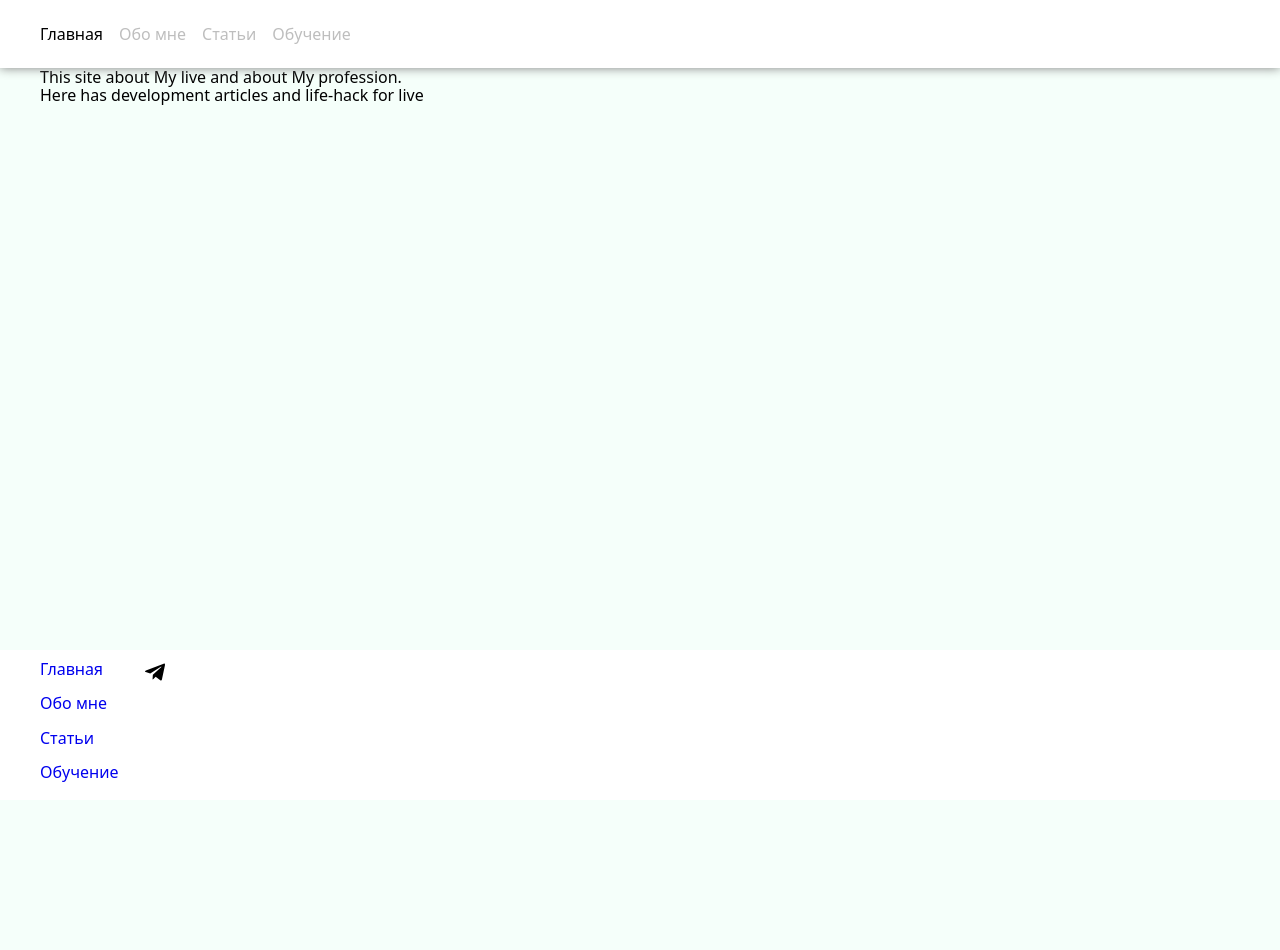
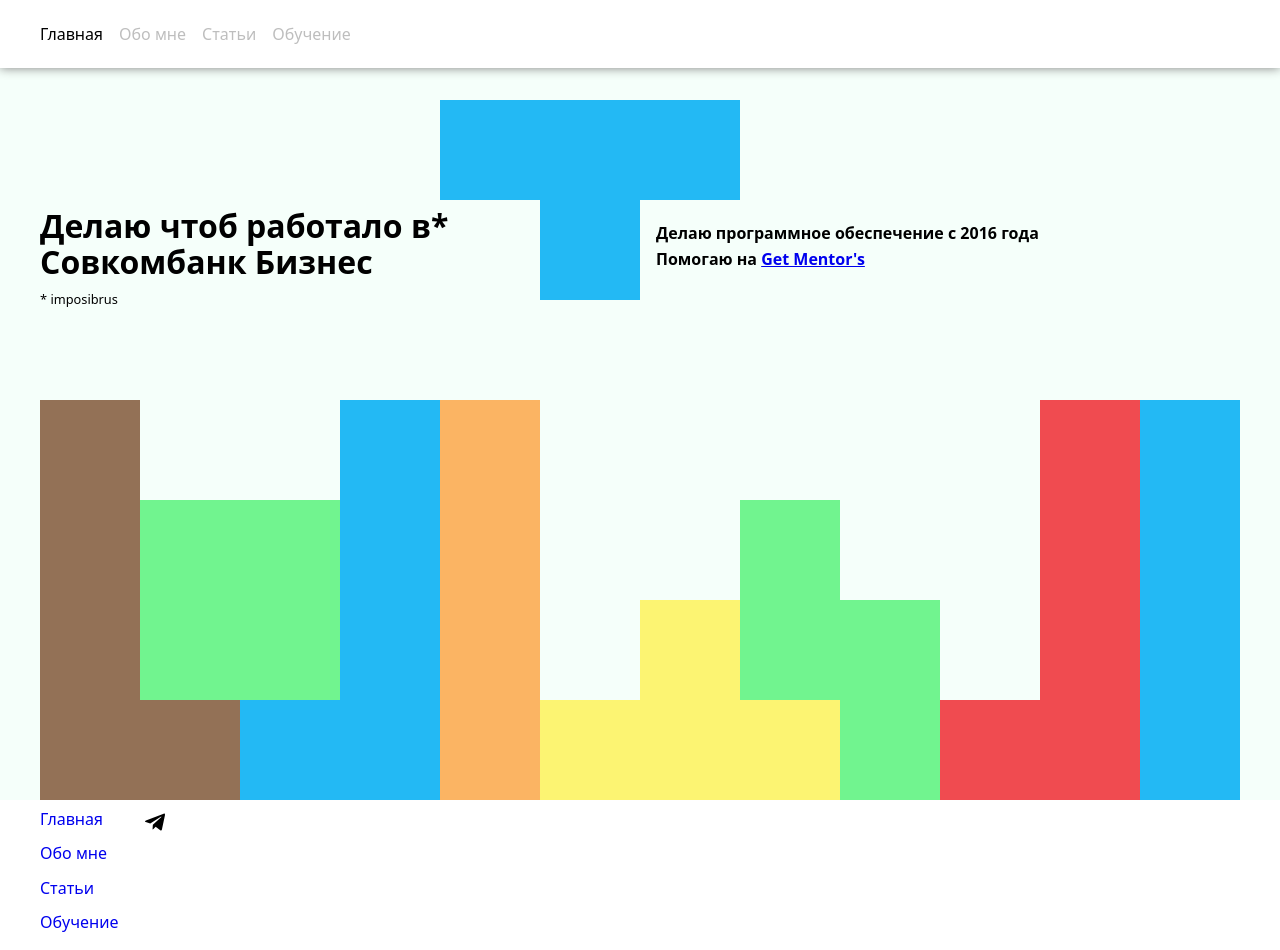
Before and after one commit to themaloves/github-pages-react-app, a React (Create React App) app: page / in a window 1280 px wide. Before the commit the page ends 800 px from the top, so only its background shows below. Built offline with nearby package versions, Linux system fonts and the light colour scheme; some icons are missing.

Commit message:
Project
> Рефакторинг
* Компонента Typography
* Preview

> Измененно
* Стили общие для тэгов заголовов
* Высота app

```diff
--- a/src/App.module.scss
+++ b/src/App.module.scss
@@ -4,13 +4,13 @@
   max-width: 1200px;
   min-width: 320px;
   margin: 0 auto;
-  padding: 68px 0 0;
-  min-height: calc(100vh - 150px);
+  min-height: calc(100vh - 68px);
 }
 
 @media #{$not-desktop} {
   .section {
     margin: 0 0;
-    padding: 48px 8px 8px;
+    padding: 0 8px;
+    min-height: calc(100vh - 48px);
   }
 }
--- a/src/App.tsx
+++ b/src/App.tsx
@@ -11,6 +11,7 @@
 import { NavContainer, FooterContainer } from 'containers';
 
 import s from './App.module.scss';
+import 'css/global.scss';
 
 export const App = () => {
 	return (
--- a/src/components/Typography/Typography.module.scss
+++ b/src/components/Typography/Typography.module.scss
@@ -1,5 +1,8 @@
+@import 'src/css/var';
+
 .h1 {
   font-size: 32px;
+  line-height: 36px;
 }
 
 .h2 {
@@ -29,3 +32,10 @@
 .caption {
   font-size: 8px;
 }
+
+@media #{$phone} {
+  .h1 {
+    font-size: 24px;
+    line-height: 28px;
+  }
+}
--- a/src/components/Typography/index.tsx
+++ b/src/components/Typography/index.tsx
@@ -1,5 +1,4 @@
 import React from 'react';
-import classNames from 'classnames';
 import s from './Typography.module.scss';
 
 export enum VariantTypography {
--- a/src/containers/NavContainer/NavContainer.module.scss
+++ b/src/containers/NavContainer/NavContainer.module.scss
@@ -6,7 +6,7 @@
   width: 100%;
   min-width: 320px;
   height: 68px;
-  position: absolute;
+  position: sticky;
   background-color: $white;
   box-shadow: 0 0 10px 0 $gray;
 }
@@ -48,7 +48,7 @@
 
 .menuMedia {
   position: absolute;
-  height: calc(100vh - 48px - 150px);
+  height: calc(100vh - 48px);
   width: 100%;
   top: 48px;
   left: 0;
--- /dev/null
+++ b/src/css/global.scss
@@ -0,0 +1,18 @@
+.mt-1 {
+  margin-top: 8px;
+}
+.mt-2 {
+  margin-top: 12px;
+}
+.mt-3 {
+  margin-top: 16px;
+}
+.mt-4 {
+  margin-top: 20px;
+}
+.mt-5 {
+  margin-top: 24px;
+}
+.mt-6 {
+  margin-top: 32px;
+}
--- a/src/css/settings.scss
+++ b/src/css/settings.scss
@@ -18,3 +18,11 @@
 h1, h2, h3, h4, h5, h6, span, p, small, strong {
   margin: 0;
 }
+
+ul {
+  padding: 0;
+
+  li {
+    list-style-type: none;
+  }
+}
--- a/src/pages/WelcomePage/WelcomePage.module.scss
+++ /dev/null
@@ -1,8 +0,0 @@
-.section {
-
-}
-
-.background {
-  background: rgb(0,0,0);
-  background: linear-gradient(180deg, rgba(0,0,0,1) 50%, rgba(255,255,255,1) 50%);
-}
--- /dev/null
+++ b/src/pages/WelcomePage/components/Preview/Preview.module.scss
@@ -0,0 +1,57 @@
+@import "src/css/var";
+
+.section {
+  display: flex;
+  height: calc(100vh - 68px);
+  background-image: url("bg-img-tetris.png");
+  background-repeat: no-repeat;
+  background-size: cover;
+  background-position: bottom;
+  gap: 32px;
+}
+
+.container {
+  flex: 1 1 50%;
+
+  &:nth-child(1) {
+    margin-top: 140px;
+  }
+  &:nth-child(2) {
+    margin-top: 140px;
+  }
+}
+
+.list {
+  display: flex;
+  flex-direction: column;
+  gap: 8px;
+}
+
+.leftText {
+  display: flex;
+  flex-direction: column;
+  gap: 12px;
+}
+
+@media #{$not-desktop} {
+  .section {
+    height: calc(100vh - 48px);
+    flex-direction: column;
+  }
+
+  .container {
+    flex: initial;
+    gap: 24px;
+
+    &:nth-child(1) {
+      margin-top: 36px;
+    }
+    &:nth-child(2) {
+      margin-top: 0;
+    }
+  }
+
+  .section {
+    background-size: contain;
+  }
+}
--- /dev/null
+++ b/src/pages/WelcomePage/components/Preview/index.tsx
@@ -0,0 +1,40 @@
+import React from 'react';
+
+import { Typography } from 'components';
+
+import s from './Preview.module.scss';
+
+export function Preview() {
+	return (
+		<section className={s.section}>
+			<div className={`${s.container} ${s.leftText}`}>
+				<Typography variant="h1">
+					Делаю чтоб работало в* <br className={s.br} />{' '}
+					Совкомбанк Бизнес
+				</Typography>
+				<Typography variant="small">
+					* imposibrus
+				</Typography>
+			</div>
+			<div className={s.container}>
+				<Typography variant="h5">
+					<ul className={s.list}>
+						<li>
+							Делаю программное обеспечение с 2016 года
+						</li>
+						<li>
+							Помогаю на{' '}
+							<a
+								className={s.link}
+								href="https://getmentor.dev"
+								target="_blank"
+							>
+								Get Mentor's
+							</a>
+						</li>
+					</ul>
+				</Typography>
+			</div>
+		</section>
+	);
+}
--- a/src/pages/WelcomePage/index.tsx
+++ b/src/pages/WelcomePage/index.tsx
@@ -1,17 +1,17 @@
 import React from 'react';
-import { Typography } from '../../components';
+// import { Typography } from '../../components';
+import { Preview } from './components/Preview';
 
 import s from './WelcomePage.module.scss';
 
 export const WelcomePage = () => {
 	return (
-		<section className={s.section}>
-			<Typography variant="paragraph">
-				This site about My live and about My profession.
-			</Typography>
-			<p>
-				Here has development articles and life-hack for live
-			</p>
-		</section>
+		<>
+			<Preview />
+			{/*<Typography variant="paragraph"></Typography>*/}
+			{/*<p>*/}
+			{/*	Here has development articles and life-hack for live*/}
+			{/*</p>*/}
+		</>
 	);
 };
```
Also changed, not shown: src/pages/WelcomePage/components/Preview/bg-img-tetris.png (added).
